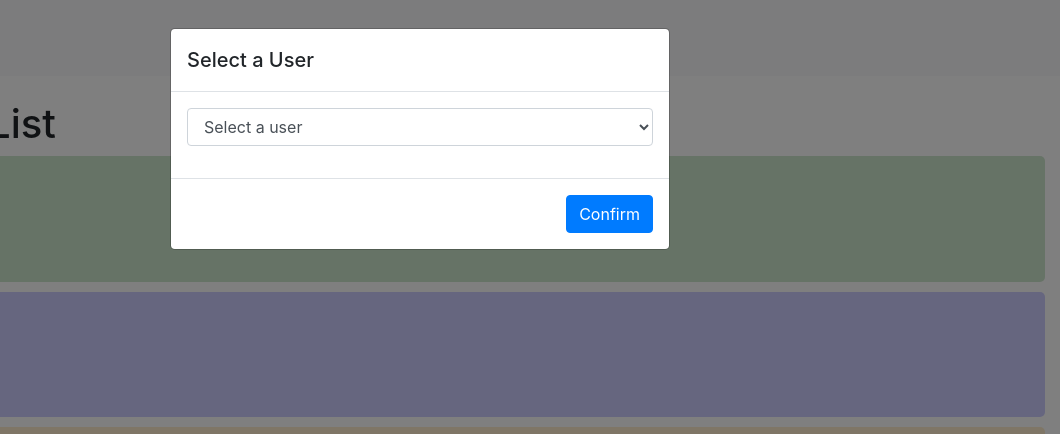
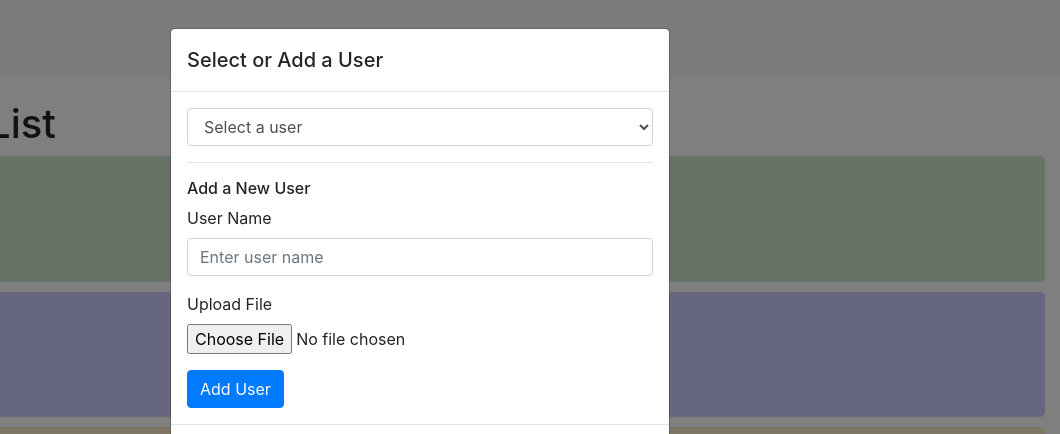
Before and after one commit to Rasp01/HungryHippo, a website: page public/index.html in a window 1280 px wide. Shown: the top 434 px of the page, 220-1280 px from the left. Drawn offline with nearby package versions, Linux system fonts and the light colour scheme; no server answers.

Commit message:
added new subset to model to add new user

```diff
--- a/public/index.html
+++ b/public/index.html
@@ -91,12 +91,25 @@
   <div class="modal-dialog" role="document">
     <div class="modal-content">
       <div class="modal-header">
-          <h5 class="modal-title" id="userSelectionModalLabel">Select a User</h5>
+        <h5 class="modal-title" id="userSelectionModalLabel">Select or Add a User</h5>
       </div>
       <div class="modal-body">
         <select id="user-dropdown-modal" class="form-control mb-3">
           <option value="" disabled selected>Select a user</option>
         </select>
+        <hr>
+        <h6>Add a New User</h6>
+        <form id="add-user-form">
+          <div class="form-group">
+            <label for="new-user-name">User Name</label>
+            <input type="text" id="new-user-name" class="form-control" placeholder="Enter user name" required>
+          </div>
+          <div class="form-group">
+            <label for="user-file">Upload File</label>
+            <input type="file" id="user-file" class="form-control-file" required>
+          </div>
+          <button type="submit" class="btn btn-primary">Add User</button>
+        </form>
       </div>
       <div class="modal-footer">
         <button type="button" class="btn btn-primary" id="confirmUserButton">Confirm</button>
@@ -164,7 +177,7 @@
     <div class="loading-spinner"></div>
   </div>
 
-  <!-- Modal -->
+  <!-- Refresh Recipe Modal -->
   <div class="modal fade" id="recipeModal" tabindex="-1" role="dialog" aria-labelledby="recipeModalLabel" aria-hidden="true">
     <div class="modal-dialog" role="document">
       <div class="modal-content">
```
Lines whose indentation alone changed are shown as unchanged.
